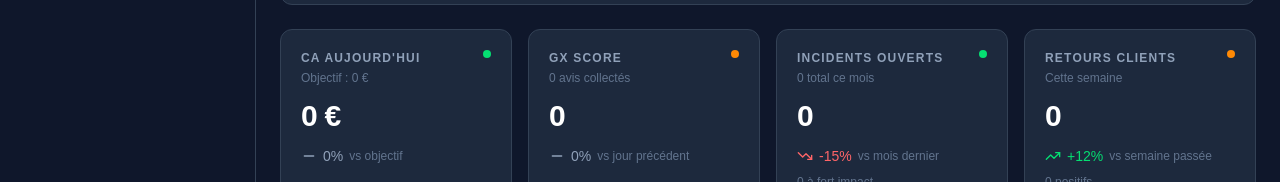
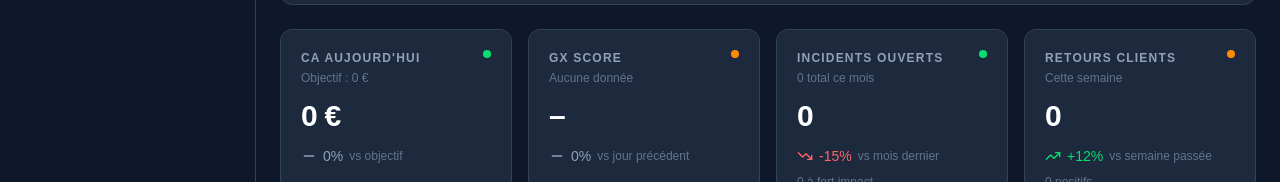
Before and after one commit to Simonghr/FranconLean, a Next.js app: page /dashboard in a window 1280 px wide. Shown: the part 454-636 px from the top of the page. Built offline with nearby package versions, Linux system fonts and the light colour scheme; no server answers; the database is empty.

Commit message:
Fix GX score KPI card display: show pts suffix, date, and – when no data

```diff
--- a/app/dashboard/page.tsx
+++ b/app/dashboard/page.tsx
@@ -79,8 +79,8 @@ export default function DashboardPage() {
 
   const todayGx = gxScores[gxScores.length - 1]
   const previousGx = gxScores[gxScores.length - 2]
-  const gxScore = todayGx?.score ?? 0
-  const gxTrend = previousGx ? Math.round(gxScore - previousGx.score) : 0
+  const gxScore = todayGx?.score ?? null
+  const gxTrend = (gxScore !== null && previousGx) ? Math.round(gxScore - previousGx.score) : 0
 
   const openIncidents = incidents.filter(i => i.status === "open" || i.status === "in_progress")
   const weekFeedback = feedback.filter(f => {
@@ -143,11 +143,11 @@ export default function DashboardPage() {
         />
         <KPICard
           title="GX Score"
-          value={loading ? "…" : gxScore}
-          subtitle={`${todayGx?.responses_count ?? 0} avis collectés`}
+          value={loading ? "…" : gxScore !== null ? `${gxScore} pts` : "–"}
+          subtitle={todayGx ? `${todayGx.responses_count} avis · ${todayGx.date}` : "Aucune donnée"}
           trend={gxTrend}
           trendLabel="vs jour précédent"
-          status={gxScore >= 50 ? "good" : gxScore >= 0 ? "warning" : "critical"}
+          status={gxScore === null ? "warning" : gxScore >= 50 ? "good" : gxScore >= 0 ? "warning" : "critical"}
         />
         <KPICard
           title="Incidents Ouverts"
```
